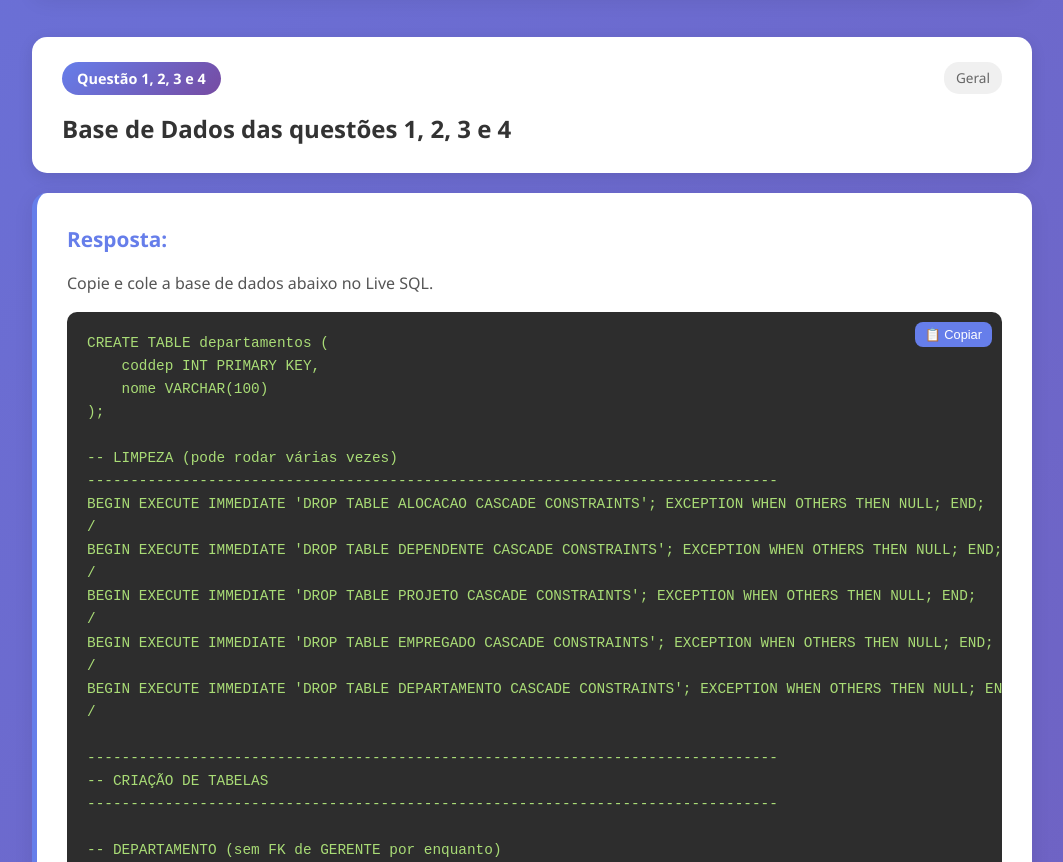
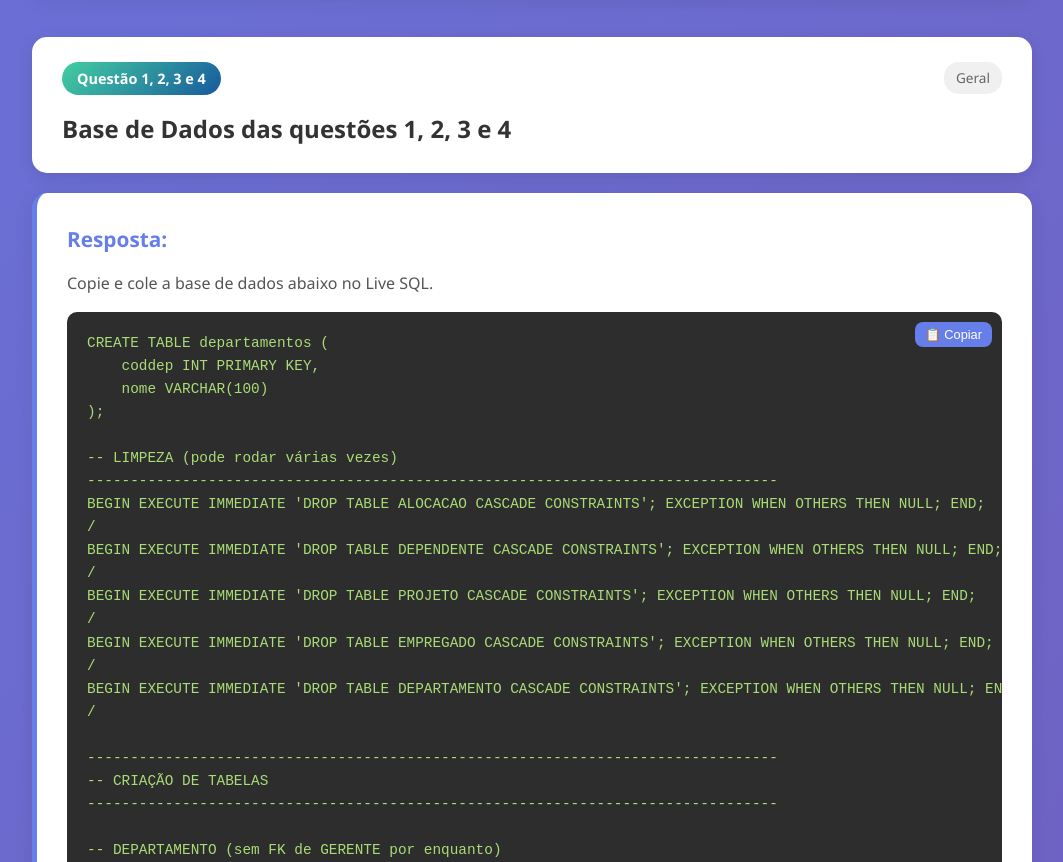
Before and after one commit to TSB89/banco-de-dados-252, a plain HTML site: page index.html in a window 1280 px wide. Shown: the part 2227-3089 px from the top of the page, without its empty margins (108-1171 px from the left). Drawn offline with Linux system fonts and the light colour scheme.

Commit message:
update: alterada a cor da base de dados

```diff
--- a/styles.css
+++ b/styles.css
@@ -311,3 +311,7 @@ body {
     position: relative;
     /* necessário para posicionar o botão dentro do bloco */
 }
+
+.exercise-section[data-topico="base"] .question-number {
+    background: linear-gradient(135deg, #43cea2 0%, #185a9d 100%);
+}
```
